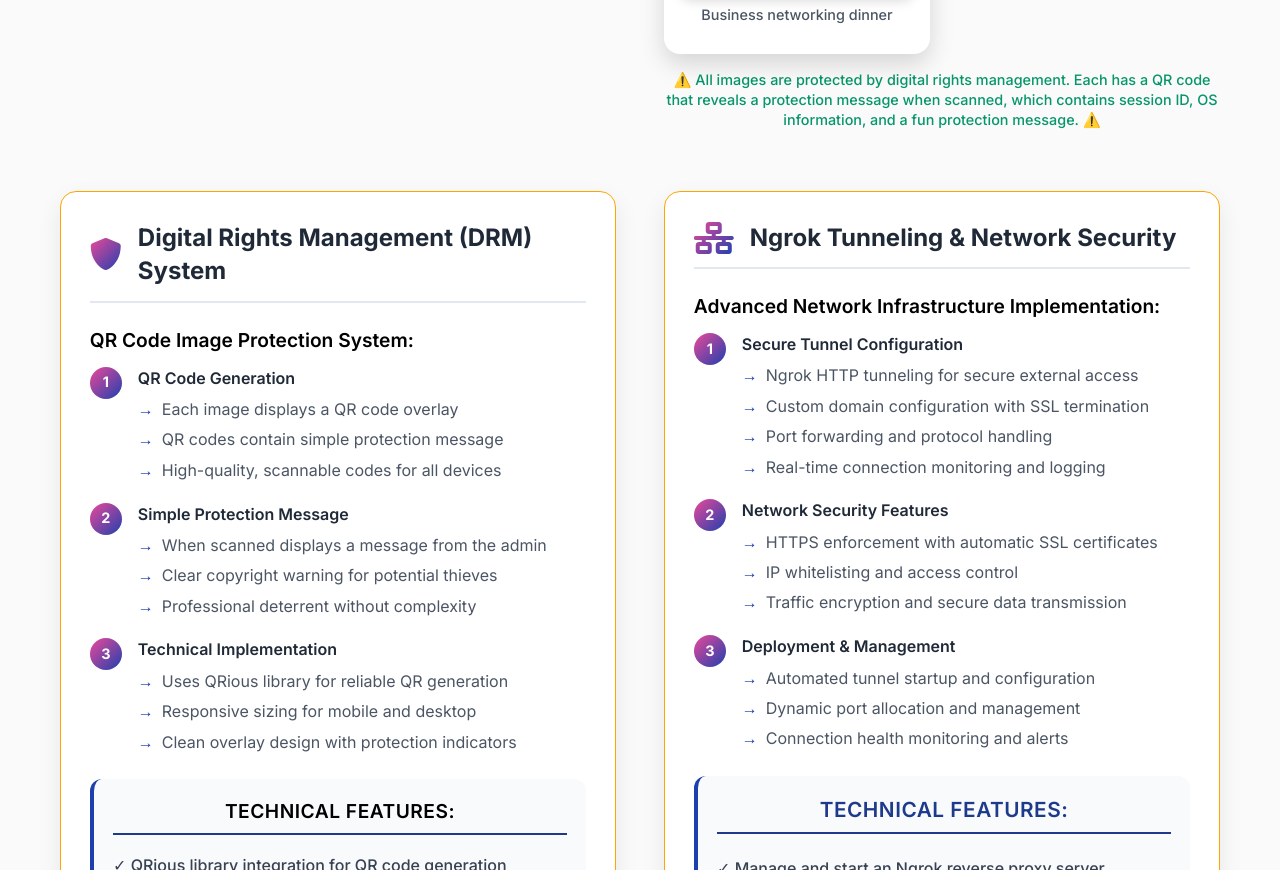
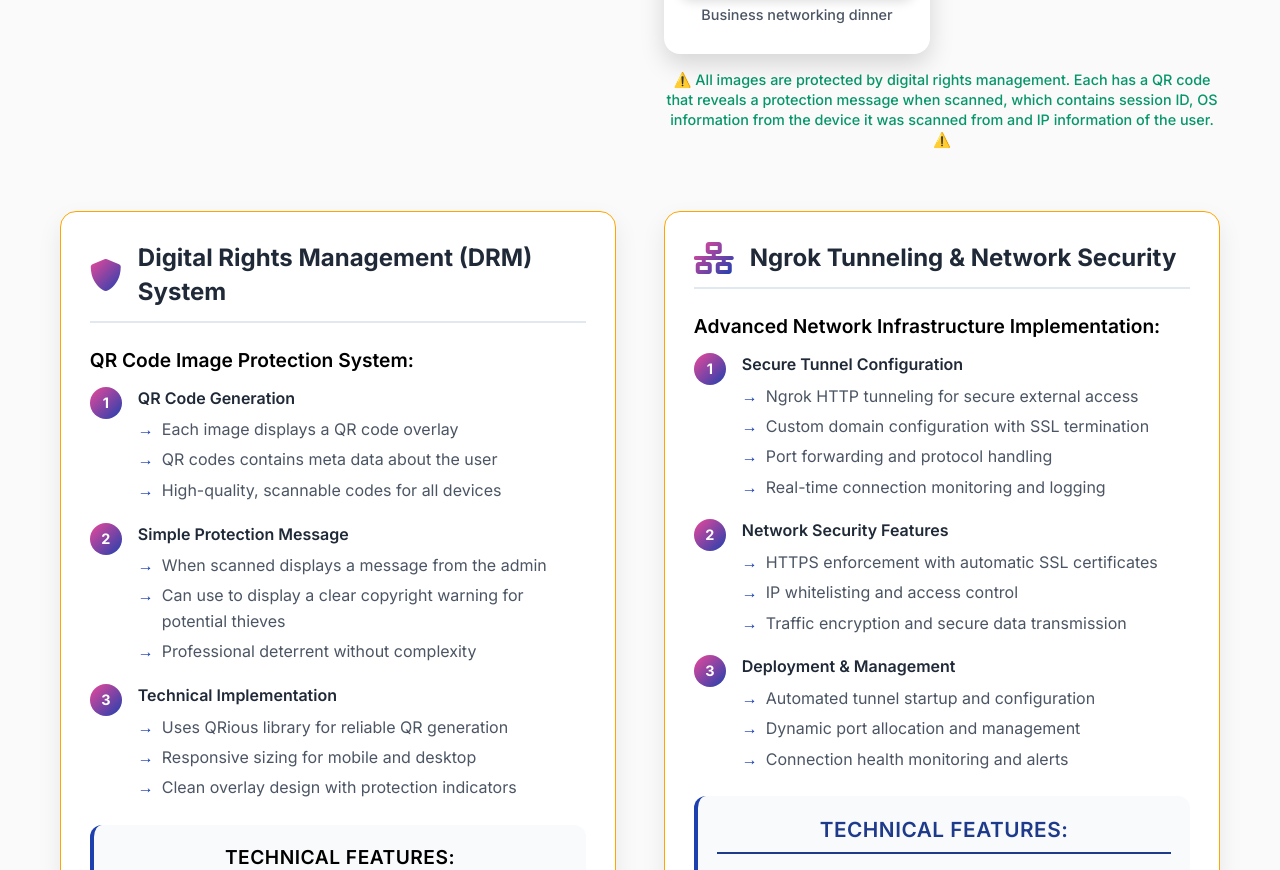
Before and after one commit to kingofthematt/Portfolio-Website, a plain HTML site: page index.html in a window 1280 px wide. Shown: the part 1550-2420 px from the top of the page. Drawn offline with Linux system fonts and the light colour scheme.

Commit message:
DRM word changes

```diff
--- a/index.html
+++ b/index.html
@@ -97,7 +97,7 @@
                                     <p class="image-caption">Business networking dinner</p>
                                 </div>
                             </div>
-                            <p class="drm-notice">⚠️ All images are protected by digital rights management. Each has a QR code that reveals a protection message when scanned, which contains session ID, OS information, and a fun protection message. ⚠️</p>
+                            <p class="drm-notice">⚠️ All images are protected by digital rights management. Each has a QR code that reveals a protection message when scanned, which contains session ID, OS information from the device it  was scanned from and IP information of the user. ⚠️</p>
                         </div>
                     </div>
                 </div>
@@ -116,14 +116,14 @@
                                     <li><strong>QR Code Generation</strong>
                                         <ul>
                                             <li>Each image displays a QR code overlay</li>
-                                            <li>QR codes contain simple protection message</li>
+                                            <li>QR codes contains meta data about the user</li>
                                             <li>High-quality, scannable codes for all devices</li>
                                         </ul>
                                     </li>
                                     <li><strong>Simple Protection Message</strong>
                                         <ul>
                                             <li>When scanned displays a message from the admin</li>
-                                            <li>Clear copyright warning for potential thieves</li>
+                                            <li>Can use to display a clear copyright warning for potential thieves</li>
                                             <li>Professional deterrent without complexity</li>
                                         </ul>
                                     </li>
```
